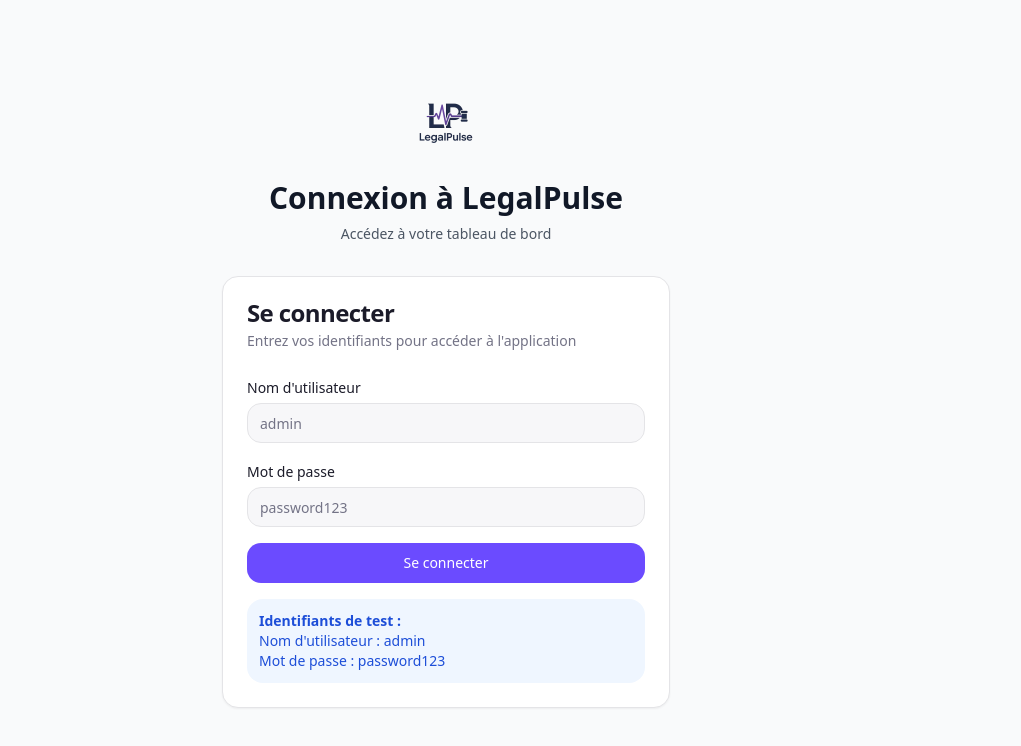
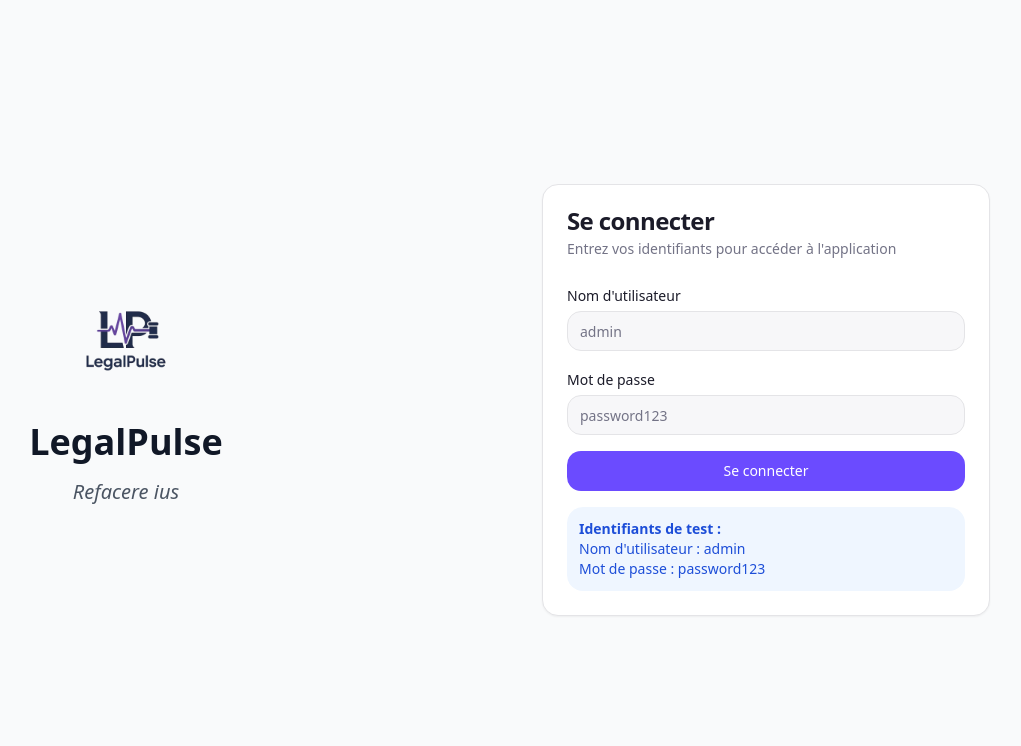
Before and after one commit to MAROUANE-92/legal-pulse, a React (Vite) app: page /login in a window 1280 px wide. Shown: the top 746 px of the page, without its empty margins (194-1215 px from the left). Built offline with nearby package versions, Linux system fonts and the light colour scheme.

Commit message:
Add logo and quote to login page
Added a logo and the "Refacere ius" quote to the left side of the login page, and positioned the login module on the right.

```diff
--- a/src/pages/Login.tsx
+++ b/src/pages/Login.tsx
@@ -39,22 +39,23 @@ const Login = () => {
   };
 
   return (
-    <div className="min-h-screen flex items-center justify-center bg-gray-50 py-12 px-4 sm:px-6 lg:px-8">
-      <div className="max-w-md w-full space-y-8">
+    <div className="min-h-screen flex bg-gray-50">
+      {/* Left side - Logo and citation */}
+      <div className="flex-1 flex items-center justify-center p-12">
         <div className="text-center">
           <img
             src="/lovable-uploads/52561914-7132-4666-921a-bdf940b22fca.png"
             alt="LegalPulse"
-            className="mx-auto h-16 w-16"
+            className="mx-auto h-24 w-24 mb-8"
           />
-          <h2 className="mt-6 text-3xl font-bold text-gray-900">
-            Connexion à LegalPulse
-          </h2>
-          <p className="mt-2 text-sm text-gray-600">
-            Accédez à votre tableau de bord
-          </p>
+          <h1 className="text-4xl font-bold text-gray-900 mb-4">LegalPulse</h1>
+          <p className="text-xl text-gray-600 italic">Refacere ius</p>
+        </div>
       </div>
 
+      {/* Right side - Login form */}
+      <div className="flex-1 flex items-center justify-center p-12">
+        <div className="w-full max-w-md">
           <Card>
             <CardHeader>
               <CardTitle>Se connecter</CardTitle>
@@ -110,6 +111,7 @@ const Login = () => {
           </Card>
         </div>
       </div>
+    </div>
   );
 };
 
```
Lines whose indentation alone changed are shown as unchanged.
